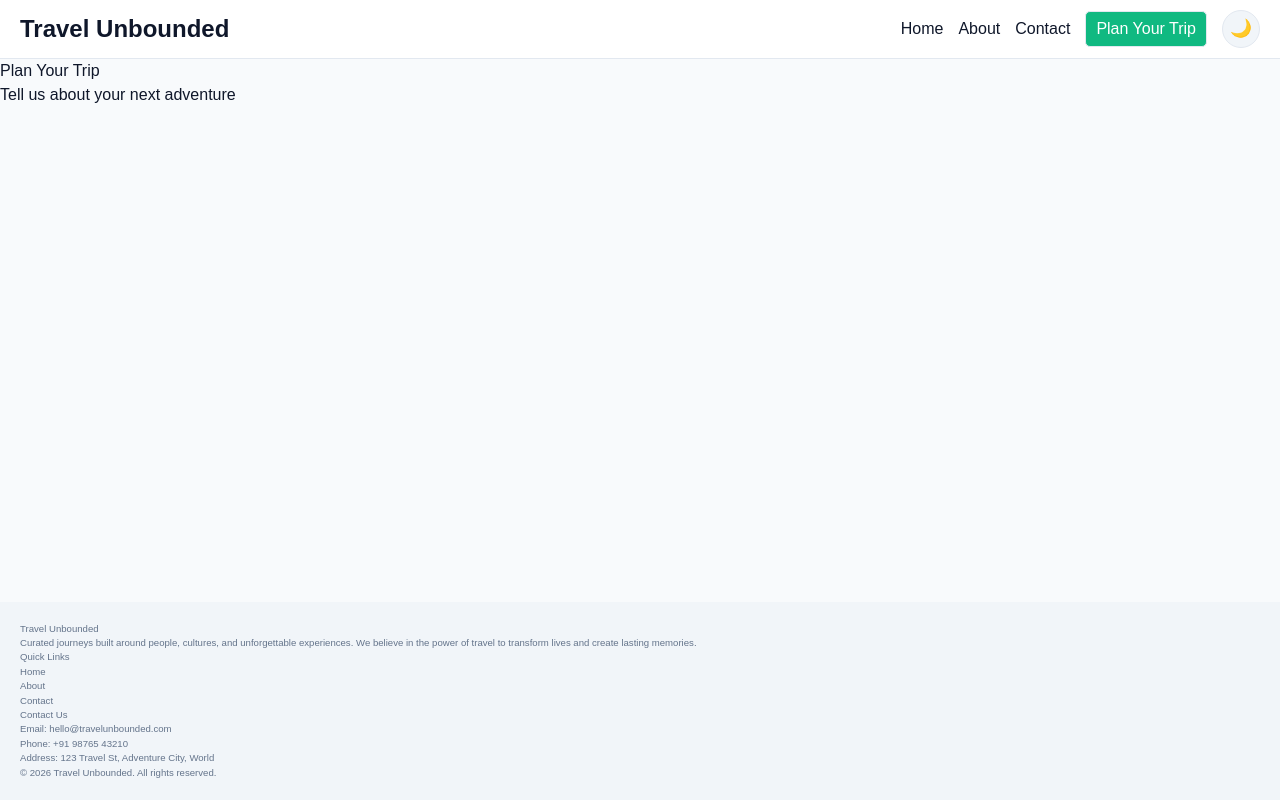
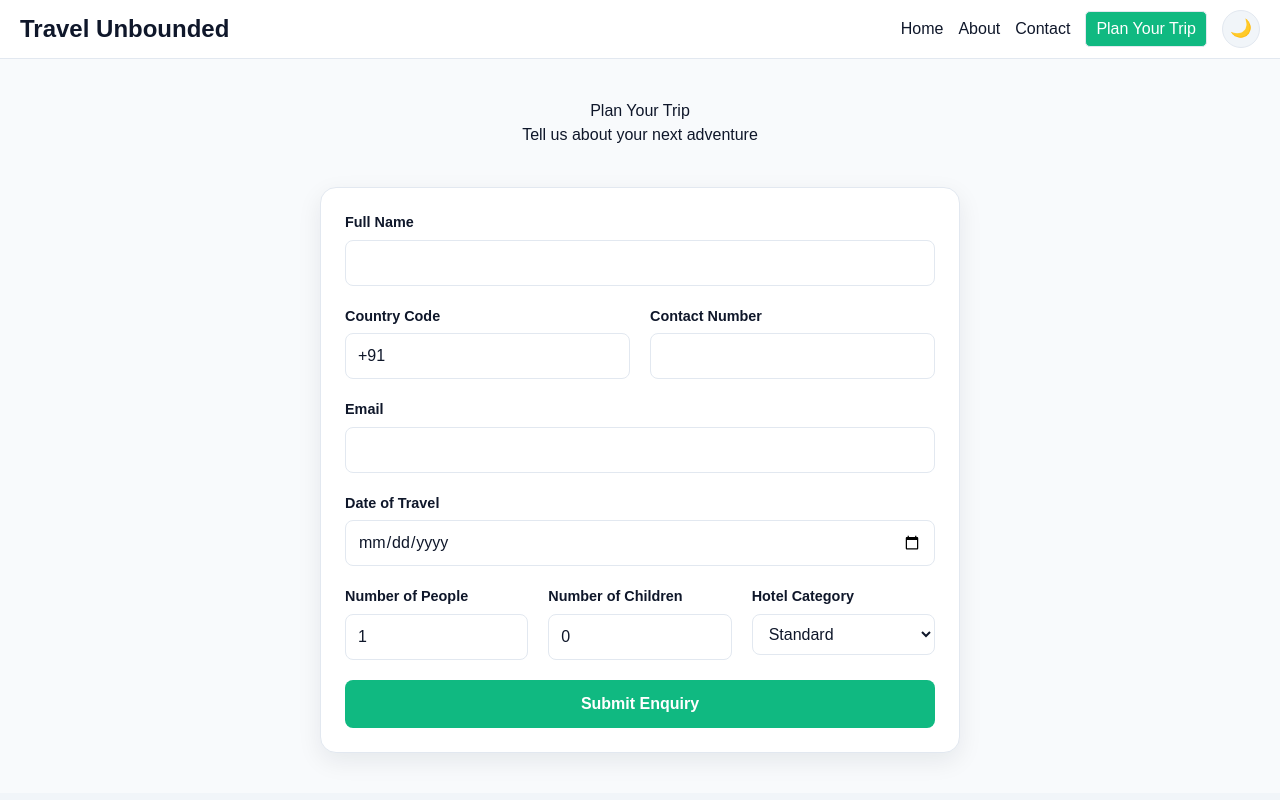
Before and after one commit to Vijay-goud/travel-unbounded, a Next.js app: page /contact in a window 1280 px wide. Shown: the top 800 px of the page. Built offline with nearby package versions, Linux system fonts and the light colour scheme.

Commit message:
Add enquiry form with client-side validation and loading/success/error states

```diff
--- a/app/contact/page.js
+++ b/app/contact/page.js
@@ -1,8 +1,20 @@
+import BookingForm from "@/components/BookingForm"
+
+export const metadata = {
+    title:'Plan Your Trip | Travel Unbounded',
+    description:'share your travel enquiry with Travel unbounded and our experts will get back to you within 24 hours',
+}
+
+
 export default function ContactPage(){
     return(
-    <main>
+    <main className="w-full max-w-3xl mx-auto px-4 sm:px-6 lg:px-8 py-10">
+        <div className="text-center">
+
         <h1>Plan Your Trip</h1>
         <p>Tell us about your next adventure</p>
+        </div>
+        <div className='mt-10'><BookingForm /></div>
     </main>
     )
 }
--- /dev/null
+++ b/components/BookingForm.css
@@ -0,0 +1,109 @@
+.booking-form {
+    display: flex;
+    flex-direction: column;
+    gap: 20px;
+    width: 100%;
+    max-width: 640px;
+    margin: 0 auto;
+    padding: 24px;
+    border: 1px solid var(--color-border);
+    border-radius: 16px;
+    background: var(--color-surface);
+    box-shadow: 0 8px 24px var(--shadow-color);
+}
+
+.form-row {
+    display: grid;
+    grid-template-columns: 1fr;
+    gap: 20px;
+}
+
+.form-field {
+    display: flex;
+    flex-direction: column;
+    gap: 6px;
+    min-width: 0;
+}
+
+.form-field label {
+    font-size: 0.9rem;
+    font-weight: 600;
+    color: var(--color-text);
+}
+
+.form-field input,
+.form-field select {
+    width: 100%;
+    padding: 10px 12px;
+    border: 1px solid var(--color-border);
+    border-radius: 8px;
+    font-size: 1rem;
+    color: var(--color-text);
+    background: var(--color-surface);
+    transition: border-color 0.2s ease, box-shadow 0.2s ease;
+}
+
+.form-field input:focus,
+.form-field select:focus {
+    outline: none;
+    border-color: var(--color-primary);
+    box-shadow: 0 0 0 3px rgba(16, 185, 129, 0.15);
+}
+
+.error {
+    font-size: 0.85rem;
+    color: var(--color-error);
+}
+
+.form-field button {
+    width: 100%;
+    padding: 12px 20px;
+    border: none;
+    border-radius: 8px;
+    background-color: var(--color-primary);
+    color: var(--color-primary-contrast);
+    font-size: 1rem;
+    font-weight: 600;
+    cursor: pointer;
+    transition: background-color 0.2s ease;
+}
+
+.form-field button:hover:not(:disabled) {
+    background-color: var(--color-primary-hover);
+}
+
+.form-field button:disabled {
+    background-color: var(--color-text-muted);
+    cursor: not-allowed;
+}
+
+.booking-success {
+    max-width: 640px;
+    margin: 0 auto;
+    padding: 24px;
+    border: 1px solid var(--color-success-border);
+    border-radius: 16px;
+    background: var(--color-success-bg);
+    color: var(--color-success-text);
+    text-align: center;
+}
+
+@media (min-width: 640px) {
+    .form-row {
+        grid-template-columns: repeat(2, 1fr);
+        align-items: start;
+    }
+}
+
+@media (min-width: 768px) {
+    .form-row-3 {
+        grid-template-columns: repeat(3, 1fr);
+    }
+}
+
+@media (max-width: 480px) {
+    .booking-form {
+        padding: 16px;
+        border-radius: 12px;
+    }
+}
--- a/components/BookingForm.jsx
+++ b/components/BookingForm.jsx
@@ -0,0 +1,201 @@
+"use client";
+
+import { useState } from "react";
+import "./BookingForm.css";
+const intialForm= {
+    fullName:"",
+    countryCode: "+91",
+    contactNumber:"",
+    email:"",
+    dateOfTravel:"",
+    numberOfPeople:1,
+    hotelCategory:'Standard',
+    numberOfChildren: 0,
+}
+function validate(form){
+    const errors = {};
+    if (!form.fullName.trim()) {
+        errors.fullName = "Full Name is required";
+    }
+    if (!form.email.trim()){
+        errors.email = "Email is required";
+    }else if (!/\S+@\S+\.\S+/.test(form.email)){
+        errors.email = "Email is invalid";
+    }
+    if (!form.contactNumber.trim()){
+        errors.contactNumber = "Contact Number is required";
+    }else if (!/^\d{10}$/.test(form.contactNumber)){
+        errors.contactNumber = "Contact Number is invalid";
+    }
+    if (!form.dateOfTravel.trim()){
+        errors.dateOfTravel = "Date of Travel is required";
+    }
+    if (form.numberOfPeople < 1){
+        errors.numberOfPeople = "Number of People must be at least 1";
+    }
+    if (form.numberOfChildren < 0){
+        errors.numberOfChildren = "Number of Children cannot be negative";
+    }
+    return errors;
+}
+export default function BookingForm() {
+    const [form, setForm] = useState(intialForm);
+    const [errors, setErrors] = useState({});
+    const [status, setStatus] = useState("idle");
+    const [serverMessage, setServerMessage] = useState("");
+
+    function handleChange(e) {
+        const {name, value} = e.target;
+        setForm(prev => ({
+            ...prev,
+            [name]: value
+        }));
+    }
+    async function handleSubmit(e) {
+        e.preventDefault();
+        const validationErrors = validate(form);
+        setErrors(validationErrors);
+
+        if(Object.keys(validationErrors).length >0){
+            return;
+        }
+
+        setStatus("loading");
+        setServerMessage("");
+        try{
+            const response = await fetch("/api/enquiry",{
+                method: "POST",
+                headers: {
+                    "Content-Type": "application/json"
+                },
+                body: JSON.stringify(form),
+            })
+            const data = await response.json();
+            if (!response.ok || !data.success){
+                setStatus("error");
+                setServerMessage(data.message || "Something went wrong");
+                return;
+            }
+
+            setStatus("success");
+            setForm(intialForm);
+        }catch {
+
+            setStatus('error');
+            setServerMessage("Something went wrong while submitting your enquiry. Please try again later.");
+
+        }
+    }
+    if (status === "success") {
+        return (
+            <div className="booking-success">
+                <h3>
+                    Your enquiry has been submitted successfully!
+                </h3>
+                <p>Our travel expert will contact you within 24 hours.</p>
+            </div>
+        );
+    }
+    return (
+        <form className="booking-form" onSubmit={handleSubmit} noValidate>
+            <div className="form-field">
+                <label htmlFor="fullName">Full Name</label>
+                <input
+
+                    id="fullName"
+                    name="fullName"
+                    value={form.fullName}
+                    onChange={handleChange}
+                />
+                {errors.fullName && <span className="error">{errors.fullName}</span>}
+            </div>
+            <div className="form-row">
+                <div className="form-field">
+                    <label htmlFor="countryCode">Country Code</label>
+                    <input
+                        id="countryCode"
+                        name="countryCode"
+                        value={form.countryCode}
+                        onChange={handleChange}
+                    />
+                </div>
+                <div className='form-field'>
+                    <label htmlFor="contactNumber">Contact Number</label>
+                    <input
+                        id="contactNumber"
+                        name="contactNumber"
+                        value={form.contactNumber}
+                        onChange={handleChange}
+                    />
+                    {errors.contactNumber && <span className="error">{errors.contactNumber}</span>}
+                </div>
+            </div>
+            <div className='form-field'>
+                <label htmlFor="email">Email</label>
+                <input
+                    id="email"
+                    name="email"
+                    value={form.email}
+                    onChange={handleChange}
+                />
+                {errors.email && <span className="error">{errors.email}</span>}
+            </div>
+            <div className='form-field'>
+                <label htmlFor="dateOfTravel">Date of Travel</label>
+                <input
+                    type="date"
+                    id="dateOfTravel"
+                    name="dateOfTravel"
+                    value={form.dateOfTravel}
+                    onChange={handleChange}
+                />
+                {errors.dateOfTravel && <span className="error">{errors.dateOfTravel}</span>}
+            </div>
+            <div className='form-row form-row-3'>
+                <div className='form-field'>
+                    <label htmlFor="numberOfPeople">Number of People</label>
+                    <input
+                        type="number"
+                        id="numberOfPeople"
+                        name="numberOfPeople"
+                        value={form.numberOfPeople}
+                        onChange={handleChange}
+                        min="1"
+                    />
+                    {errors.numberOfPeople && <span className="error">{errors.numberOfPeople}</span>}
+                </div>
+                <div className='form-field'>
+                    <label htmlFor="numberOfChildren">Number of Children</label>
+                    <input
+                        type="number"
+                        id="numberOfChildren"
+                        name="numberOfChildren"
+                        value={form.numberOfChildren}
+                        onChange={handleChange}
+                        min="0"
+                    />
+                    {errors.numberOfChildren && <span className="error">{errors.numberOfChildren}</span>}
+                </div>
+                <div className='form-field'>
+                    <label htmlFor="hotelCategory">Hotel Category</label>
+                    <select
+                        id="hotelCategory"
+                        name="hotelCategory"
+                        value={form.hotelCategory}
+                        onChange={handleChange}
+                    >
+                        <option value="Standard">Standard</option>
+                        <option value="Deluxe">Deluxe</option>
+                        <option value="Luxury">Luxury</option>
+                    </select>
+                </div>
+            </div>
+            <div className="form-field">
+                <button type="submit" disabled={status === "loading"}>
+                    {status === "loading" ? "Submitting..." : "Submit Enquiry"}
+                </button>
+                {status === "error" && <span className="error">{serverMessage}</span>}
+            </div>
+        </form>
+    );
+}
```
